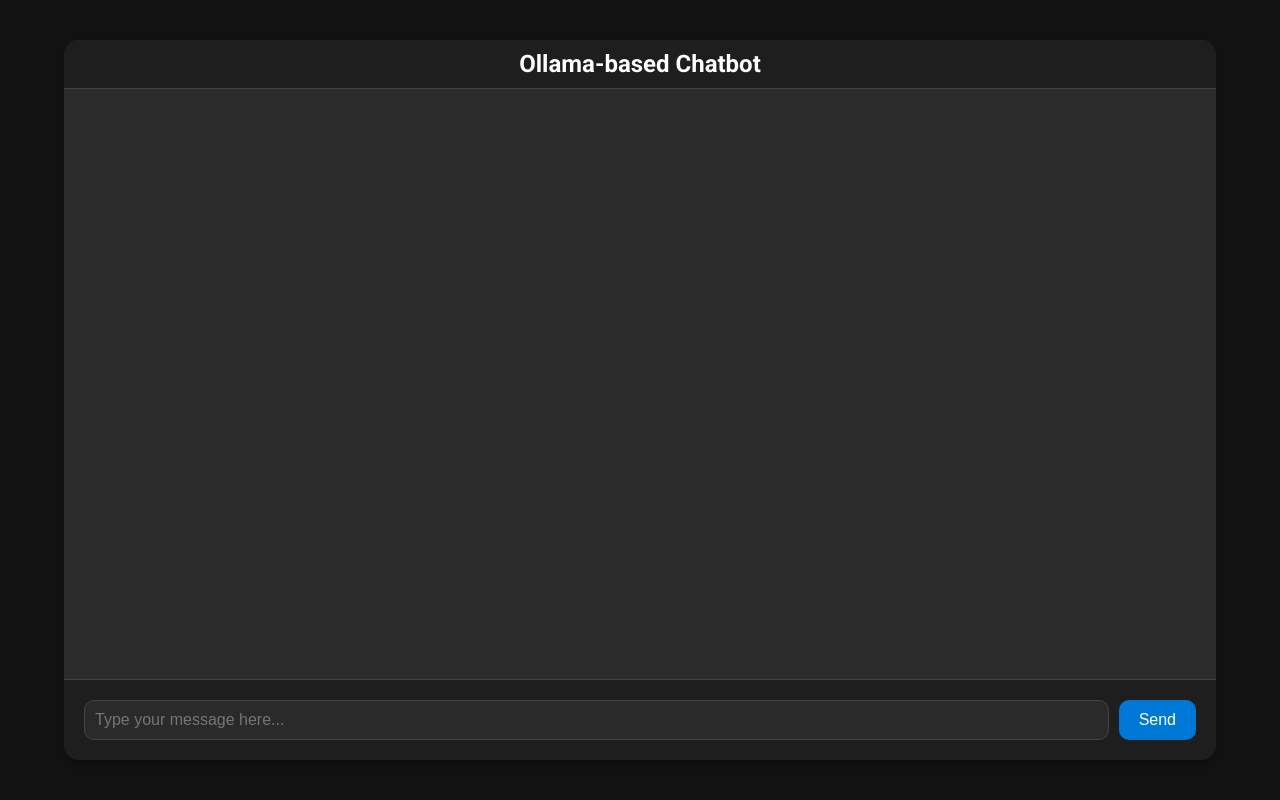
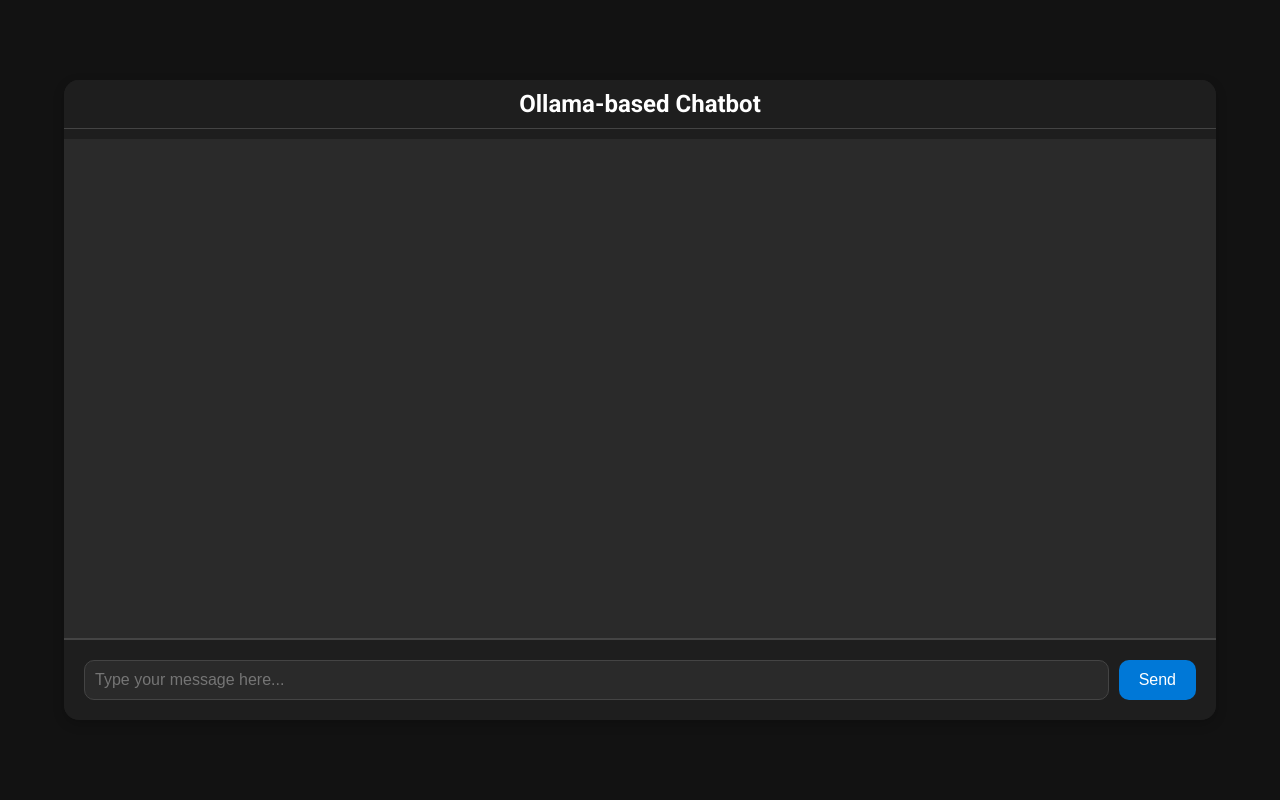
Before and after one commit to Shrinkhal01/CHATBOT-LLama-2, a Flask app: page / in a window 1280 px wide. Run offline with Flask 3, Linux system fonts and the light colour scheme.

Commit message:
Update index.html

```diff
--- a/templates/index.html
+++ b/templates/index.html
@@ -23,25 +23,14 @@
         #chat-container {
             width: 90%;
             max-width: 1600px;
-    height: 90%; /* Adjust height as needed */
-    max-height: 90%; /* Adjust max-height as needed */
-    background-color: #2c2c2c;
+            height: 90%;
+            max-height: 80%;
+            background-color: #1e1e1e;
             border-radius: 15px;
-    box-shadow: 0 4px 8px rgba(0, 0, 0, 0.2);
+            box-shadow: 0 4px 12px rgba(0, 0, 0, 0.2);
             display: flex;
             overflow: hidden;
-    margin: 10px; /* Add margin to create space around the chat container */
-}
-
-#chat-history {
-    flex: 1;
-    padding: 20px;
-    overflow-y: auto;
-    background-color: #2c2c2c;
-    display: flex;
             flex-direction: column;
-    align-items: flex-start;
-    margin: 0; /* Remove any default margin */
         }
 
         #chat-interface {
@@ -51,6 +40,17 @@
             flex-direction: column;
         }
 
+        #chat-history {
+            flex: 1;
+            padding: 20px;
+            overflow-y: auto;
+            background-color: #2a2a2a;
+            display: flex;
+            flex-direction: column;
+            align-items: flex-start;
+            max-height: 100%;
+            border-bottom: 1px solid #444;
+        }
 
         .message-container {
             display: flex;
@@ -165,7 +165,7 @@
 
     <script>
         $(document).ready(function() {
-const chatHistory = JSON.parse('{{ chat_history | tojson }}');
+            const chatHistory = {{ chat_history | tojson | safe }}; // Assuming this is correctly populated by Flask
 
             function appendMessage(role, message) {
                 const avatar = role === 'user' ? 'static/user.jpg' : 'static/artificial-intelligence.png';
@@ -212,8 +212,6 @@
                     sendMessage();
                 }
             });
-
-            // Display initial chat history
             chatHistory.forEach(item => {
                 appendMessage(item.role, item.content);
             });
```
Lines whose indentation alone changed are shown as unchanged.
